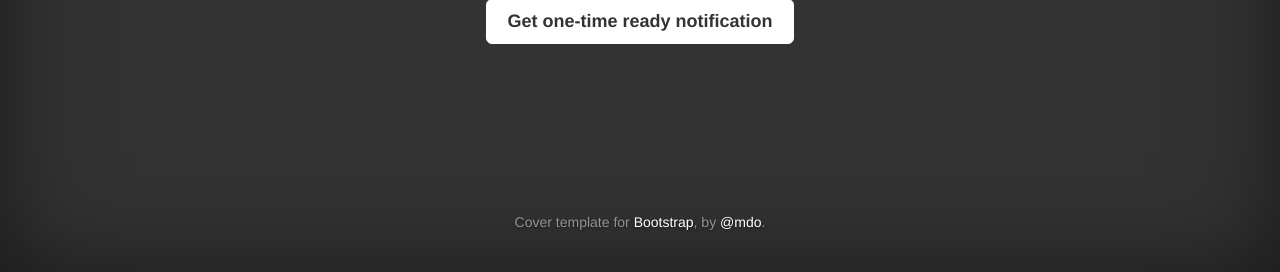
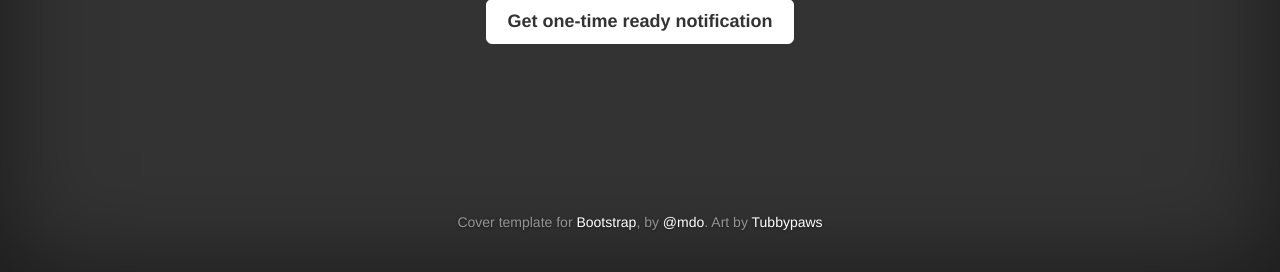
Before and after one commit to lucasrangit/SensorBotNet, a Python web app: template templates/device.html in a window 1280 px wide. Shown: the part 528-800 px from the top of the page. Run offline with Jinja, Linux system fonts and the light colour scheme; the template is opened without the code that fills it, so the values that code supplies are empty; some libraries are stand-ins or nearby versions.

Commit message:
credit tubbypaws

```diff
--- a/templates/device.html
+++ b/templates/device.html
@@ -62,7 +62,7 @@
 
           <div class="mastfoot">
             <div class="inner">
-              <p>Cover template for <a href="http://getbootstrap.com">Bootstrap</a>, by <a href="https://twitter.com/mdo">@mdo</a>.</p>
+              <p>Cover template for <a href="http://getbootstrap.com">Bootstrap</a>, by <a href="https://twitter.com/mdo">@mdo</a>. Art by <a href="http://tubbypaws.blogspot.com/">Tubbypaws</a></p>
             </div>
           </div>
 
```
